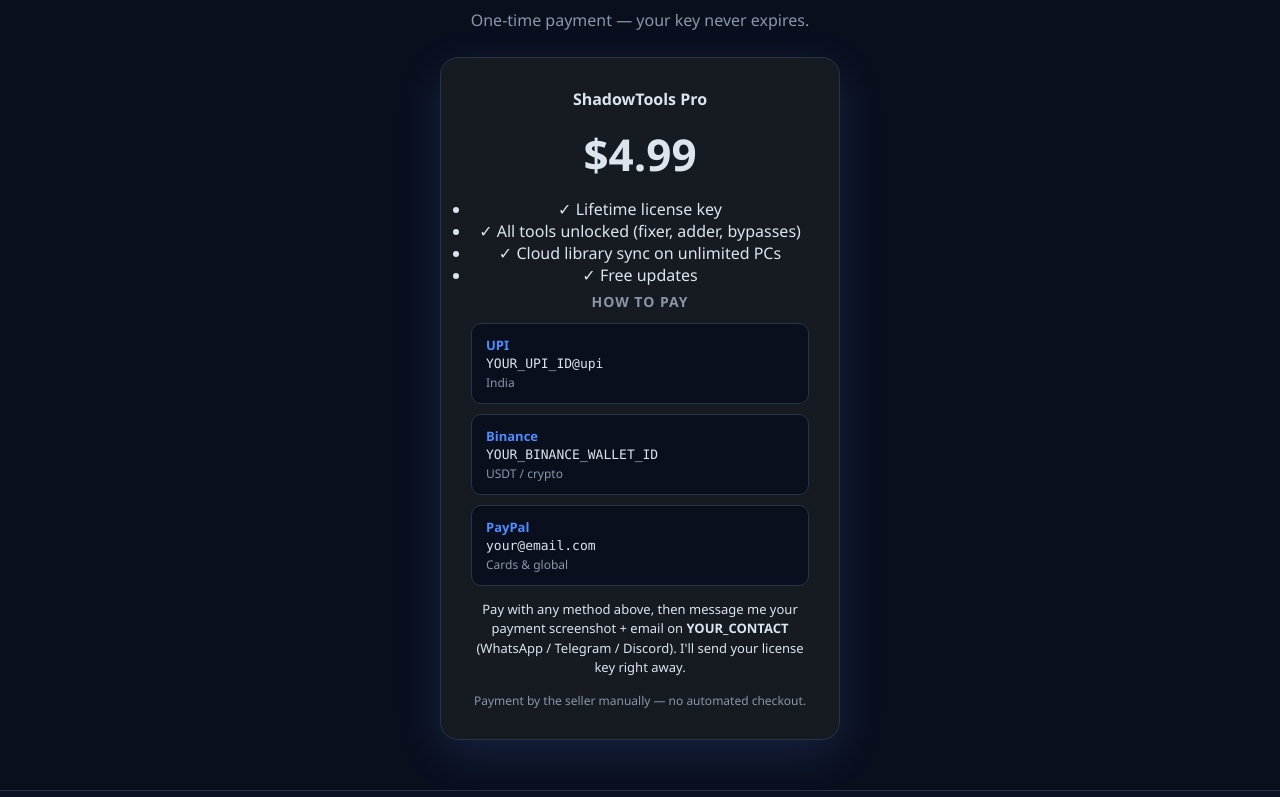
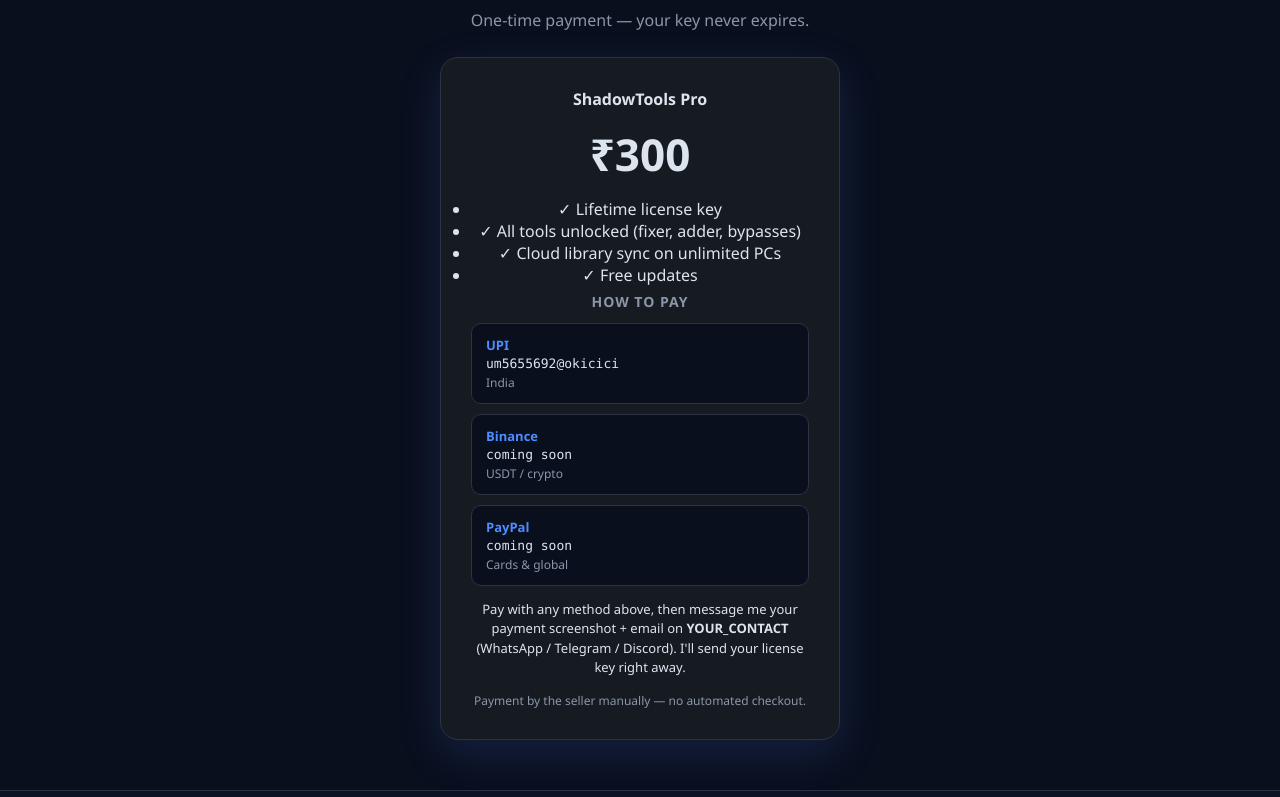
Before and after one commit to Shadowclutch/Shadow, a website: page public/index.html in a window 1280 px wide. Shown: the part 941-1738 px from the top of the page. Drawn offline with Linux system fonts and the light colour scheme; no server answers.

Commit message:
Set price to Rs 300 and add UPI ID um5655692@okicici

```diff
--- a/public/index.html
+++ b/public/index.html
@@ -90,7 +90,7 @@
     <p class="pricing-sub">One-time payment — your key never expires.</p>
     <div class="price-card">
       <h4>ShadowTools Pro</h4>
-      <div class="price" id="priceDisplay">$4.99</div>
+      <div class="price" id="priceDisplay">₹300</div>
       <ul>
         <li>✓ Lifetime license key</li>
         <li>✓ All tools unlocked (fixer, adder, bypasses)</li>
@@ -101,17 +101,17 @@
       <div class="pay-methods">
         <div class="pay-method">
           <b>UPI</b>
-          <code>YOUR_UPI_ID@upi</code>
+          <code>um5655692@okicici</code>
           <span>India</span>
         </div>
         <div class="pay-method">
           <b>Binance</b>
-          <code>YOUR_BINANCE_WALLET_ID</code>
+          <code>coming soon</code>
           <span>USDT / crypto</span>
         </div>
         <div class="pay-method">
           <b>PayPal</b>
-          <code>your@email.com</code>
+          <code>coming soon</code>
           <span>Cards &amp; global</span>
         </div>
       </div>
```
